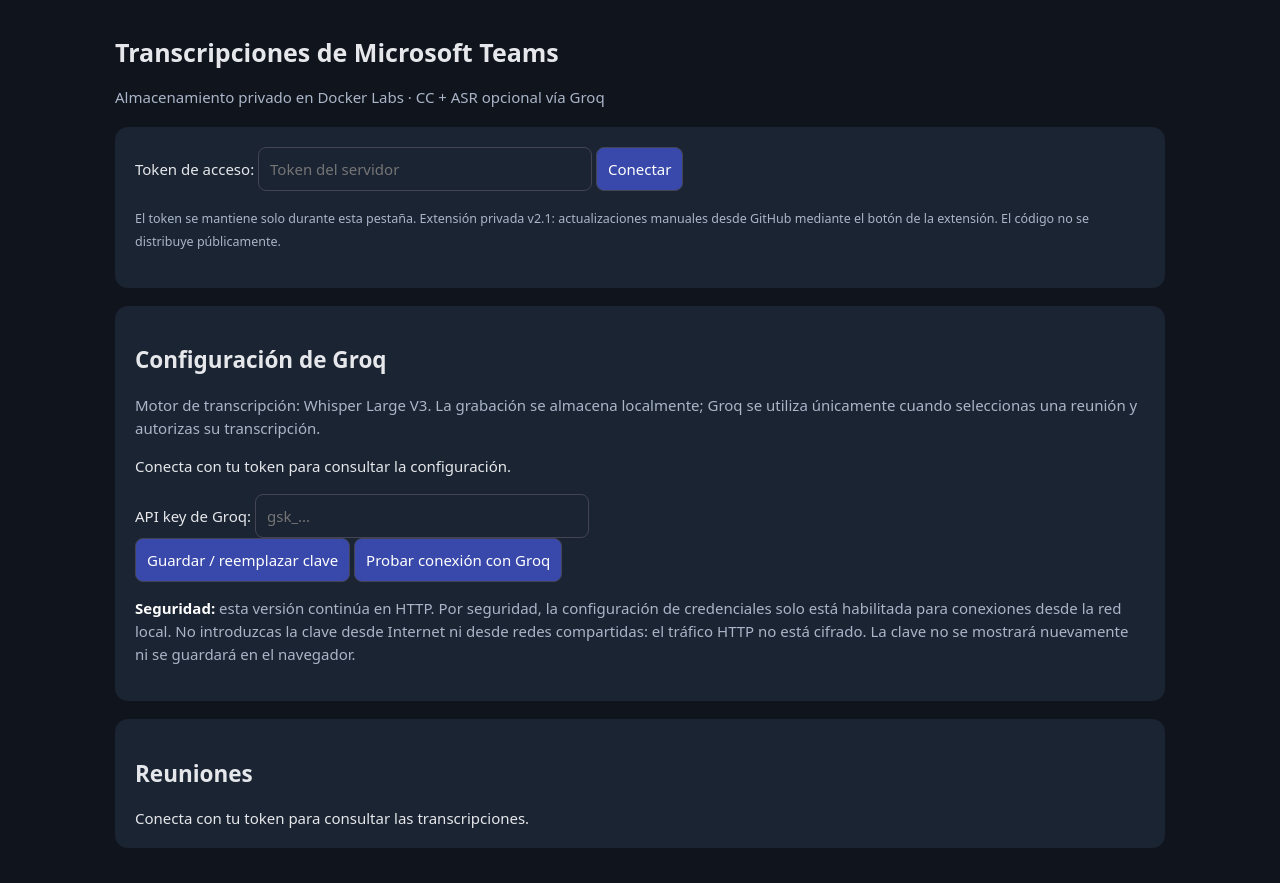
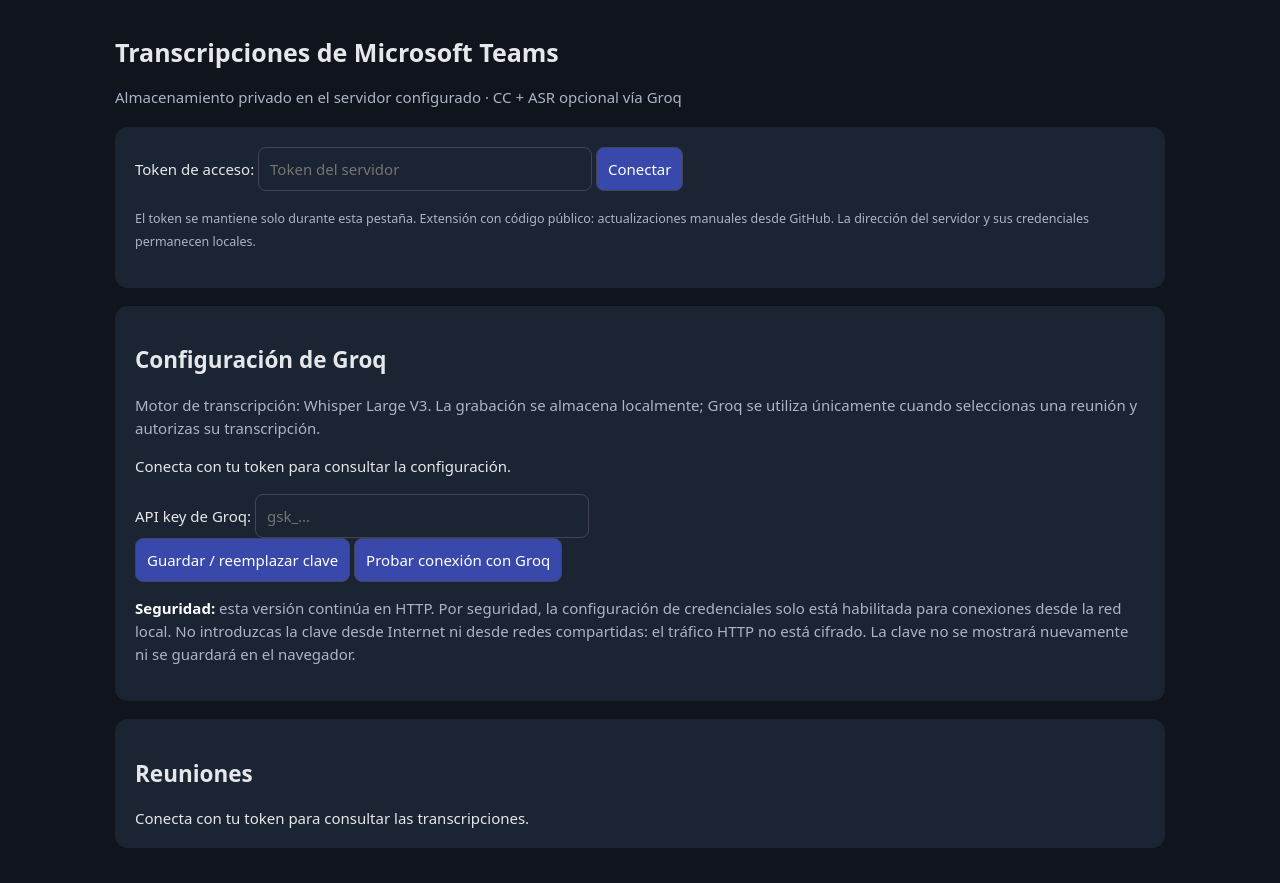
Before and after one commit to machina13/teams-cc-homelab, a browser extension: page app/index.html in a window 1280 px wide. Drawn offline with Linux system fonts and the light colour scheme.

Commit message:
privacy: remove VM name and inaccurate private-repo claim from UI

```diff
--- a/app/index.html
+++ b/app/index.html
@@ -1,7 +1,7 @@
 <!doctype html><html lang="es"><head><meta charset="utf-8"><meta name="viewport" content="width=device-width,initial-scale=1"><title>Teams · Transcripciones</title>
 <style>body{font:15px system-ui,sans-serif;max-width:1050px;margin:35px auto;padding:0 20px;background:#10141d;color:#e5e7eb}h1{font-size:25px}button,input{font:inherit;border-radius:8px;padding:11px;border:1px solid #445}button{cursor:pointer;background:#3949ab;color:white}input{background:#1b2432;color:white;min-width:310px}section{background:#1b2432;padding:20px;border-radius:13px;margin:18px 0}article{border-bottom:1px solid #445;padding:13px 0}small,.sub{color:#aab5c8}a{color:#b0c6ff}#captionRows{white-space:pre-wrap;line-height:1.5}strong{color:white}p{line-height:1.55}</style></head><body>
-<h1>Transcripciones de Microsoft Teams</h1><p class="sub">Almacenamiento privado en Docker Labs · CC + ASR opcional vía Groq</p>
-<section><label>Token de acceso: <input id="token" type="password" autocomplete="off" placeholder="Token del servidor"></label> <button id="connect">Conectar</button> <p><small>El token se mantiene solo durante esta pestaña. Extensión privada v2.1: actualizaciones manuales desde GitHub mediante el botón de la extensión. El código no se distribuye públicamente.</small></p></section>
+<h1>Transcripciones de Microsoft Teams</h1><p class="sub">Almacenamiento privado en el servidor configurado · CC + ASR opcional vía Groq</p>
+<section><label>Token de acceso: <input id="token" type="password" autocomplete="off" placeholder="Token del servidor"></label> <button id="connect">Conectar</button> <p><small>El token se mantiene solo durante esta pestaña. Extensión con código público: actualizaciones manuales desde GitHub. La dirección del servidor y sus credenciales permanecen locales.</small></p></section>
 <section id="groqSettings">
 <h2>Configuración de Groq</h2>
 <p class="sub">Motor de transcripción: Whisper Large V3. La grabación se almacena localmente; Groq se utiliza únicamente cuando seleccionas una reunión y autorizas su transcripción.</p>
```
